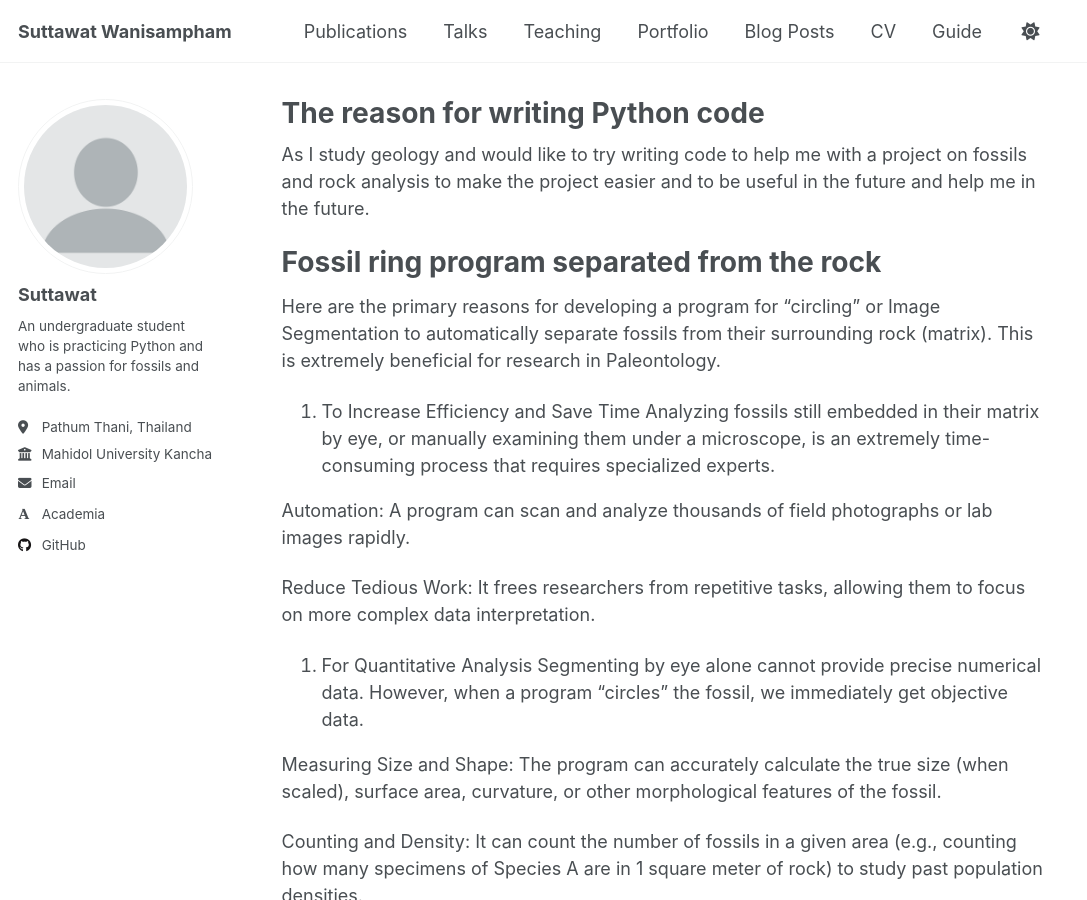
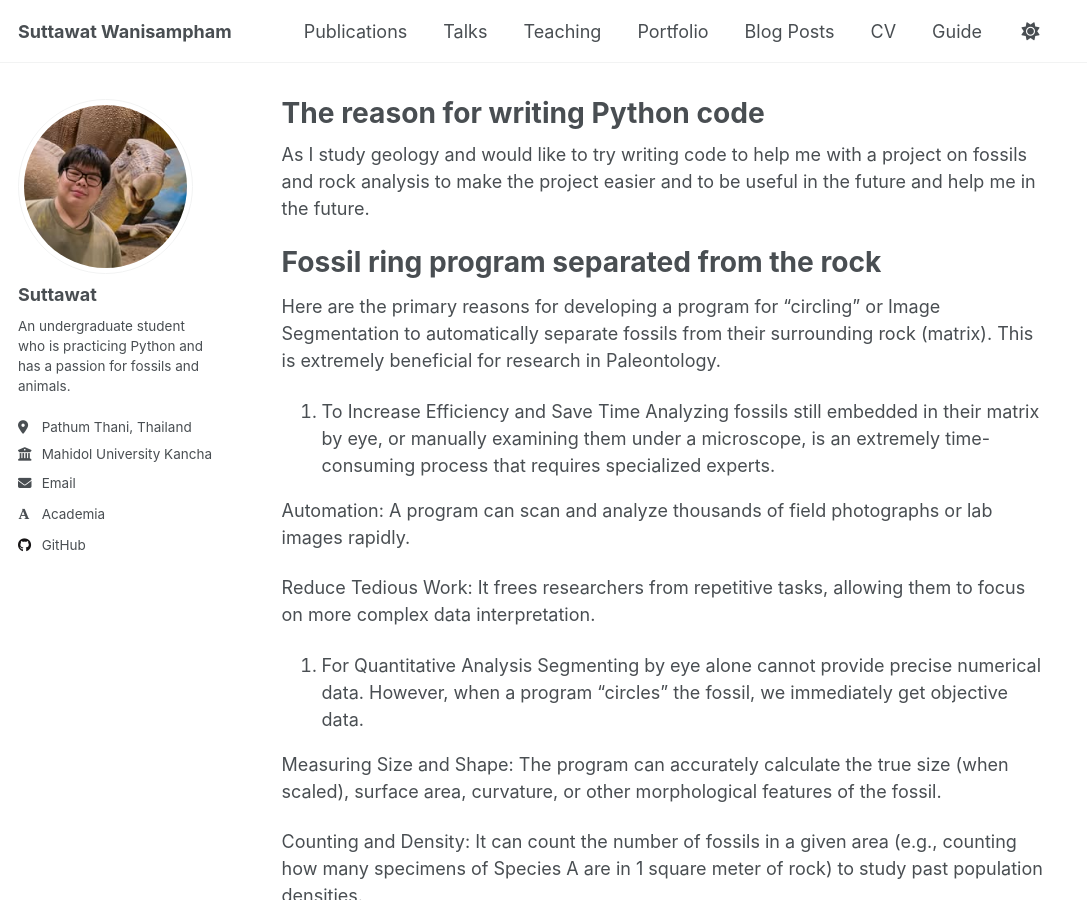
Before and after one commit to suttawatwan-hue/suttawatwan-hue.github.io, a Jekyll site: the page built from _pages/about.md, in a window 1280 px wide and 900 px high. Shown: the whole window, without its empty margins (0-1087 px from the left). Built offline with Jekyll 4.4.1, drawn with Linux system fonts in a browser that asks for light colours; some web fonts are replaced; a script that is not in the unit is left out.

Commit message:
Update author avatar filename in config

```diff
--- a/_config.yml
+++ b/_config.yml
@@ -23,7 +23,7 @@ repository               : "suttawatwan-hue/suttawatwan-hue.github.io"
 #               Additional customization can be done by editing /_includes/author-profile.html
 author:
   # Biographic information
-  avatar           : "profile.png"
+  avatar           : "pro.png"
   name             : "Suttawat"
   pronouns         : # example: "she/her"
   bio              : "An undergraduate student who is practicing Python and has a passion for fossils and animals."
```
